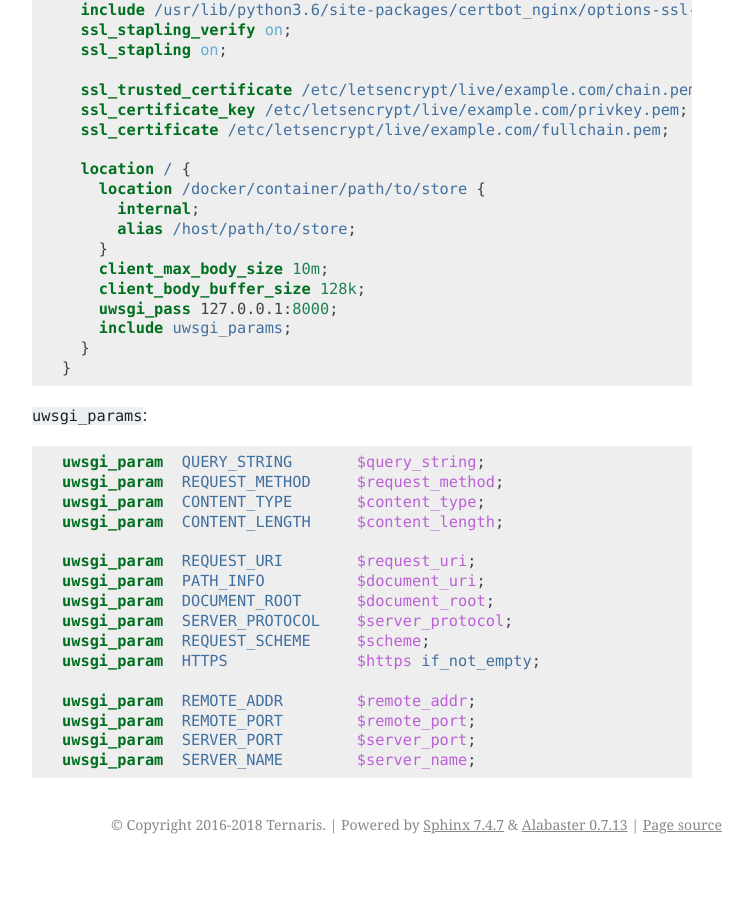
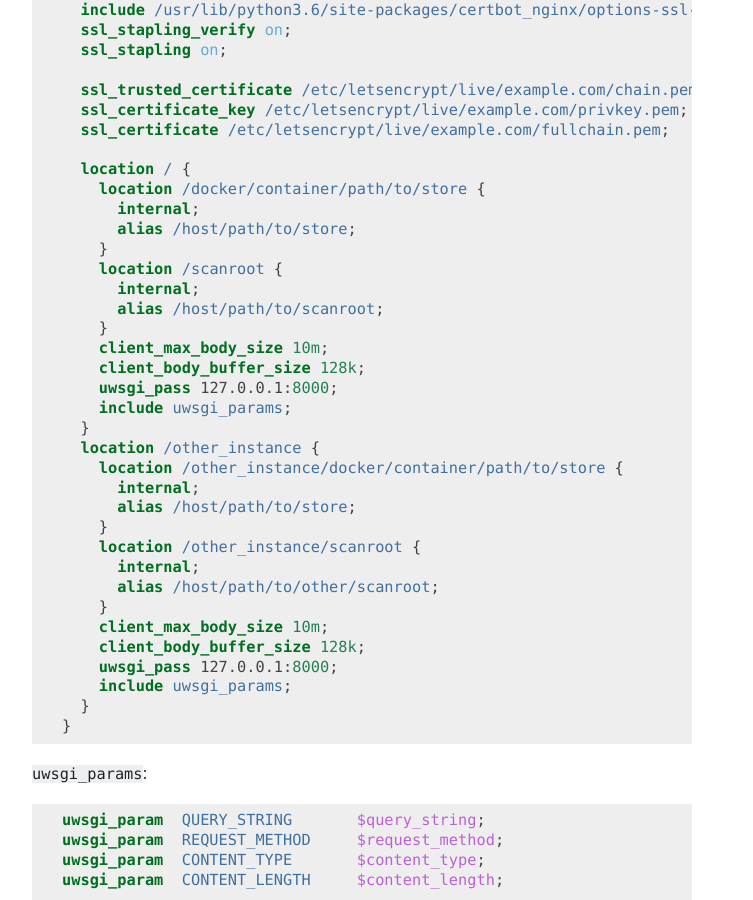
Before and after one commit to ternaris/marv-robotics, a Sphinx documentation site: the page built from docs/deploy.rst, in a window 1280 px wide and 900 px high, scrolled down 2636 px. Shown: the whole window, without its empty margins (388-1141 px from the left). Built offline with Sphinx 7.4.7, drawn with Linux system fonts in a browser that asks for light colours; pages that are not in the unit, such as notebooks, are missing from menus; before the commit the page ends 3500 px from its top, so only the background shows below that.

Commit message:
[docs] Fix nginx deploy example to include scanroot location

```diff
--- a/docs/deploy.rst
+++ b/docs/deploy.rst
@@ -148,6 +148,24 @@ Nginx allows marv to offload serving data from disk which is especially useful f
          internal;
 	 alias /host/path/to/store;
        }
+       location /scanroot {
+         internal;
+	 alias /host/path/to/scanroot;
+       }
+       client_max_body_size 10m;
+       client_body_buffer_size 128k;
+       uwsgi_pass 127.0.0.1:8000;
+       include uwsgi_params;
+     }
+     location /other_instance {
+       location /other_instance/docker/container/path/to/store {
+         internal;
+	 alias /host/path/to/store;
+       }
+       location /other_instance/scanroot {
+         internal;
+	 alias /host/path/to/other/scanroot;
+       }
        client_max_body_size 10m;
        client_body_buffer_size 128k;
        uwsgi_pass 127.0.0.1:8000;
```
